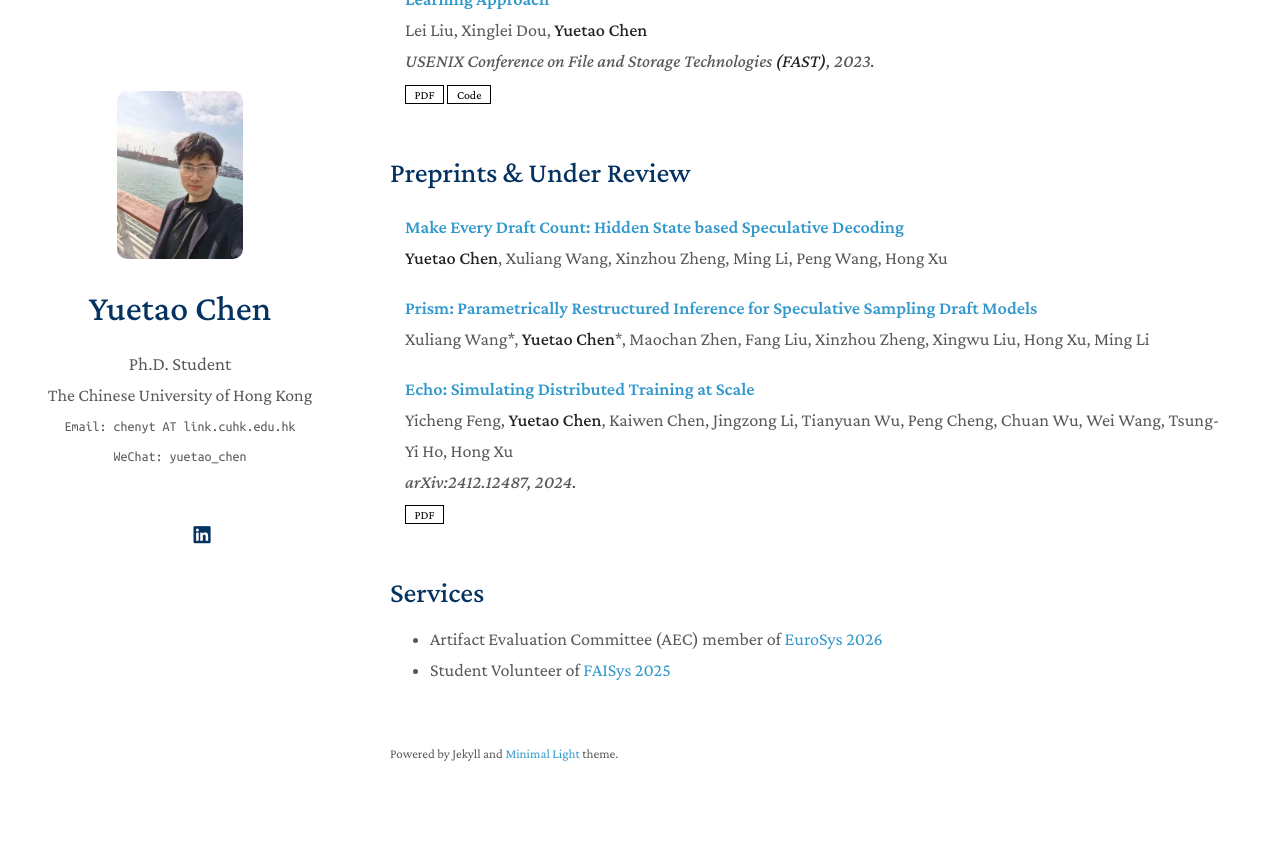
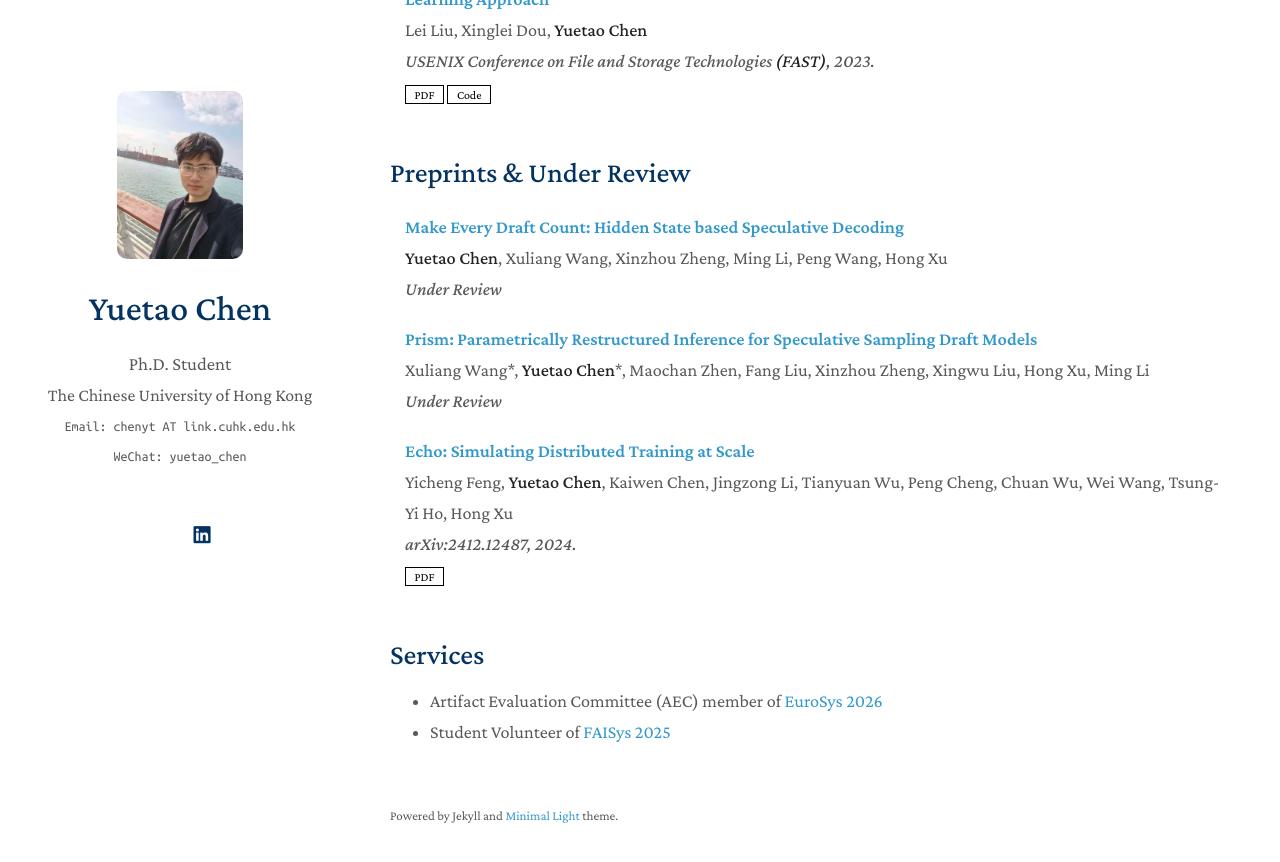
Before and after one commit to chenytpersonalpage/chenytpersonalpage.github.io, a Jekyll site: the page built from index.md, in a window 1280 px wide and 900 px high, scrolled down 1000 px. Shown: the top 862 px of the window. Built offline with Jekyll 4.4.1, drawn with Linux system fonts in a browser that asks for light colours; a style sheet for code colours, icons or effects is not loaded; before the commit the page ends 1838 px from its top, so only the background shows below that.

Commit message:
Update preprint

```diff
--- a/_data/publications.yml
+++ b/_data/publications.yml
@@ -34,13 +34,14 @@ preprints:
   # 示例：添加preprint论文时使用以下格式
   - title: "Make Every Draft Count: Hidden State based Speculative Decoding"
     authors: <strong>Yuetao Chen</strong>, Xuliang Wang, Xinzhou Zheng, Ming Li, Peng Wang, Hong Xu
-    # conference: arXiv preprint arXiv:2024.xxxxxa
+    conference: Under Review
     # pdf: https://arxiv.org/abs/xxxx.xxxxx
     # code: https://github.com/xxx
     # preprint: https://arxiv.org/abs/xxxx.xxxxx
 
   - title: "Prism: Parametrically Restructured Inference for Speculative Sampling Draft Models"
     authors: Xuliang Wang*, <strong>Yuetao Chen</strong>*, Maochan Zhen, Fang Liu, Xinzhou Zheng, Xingwu Liu, Hong Xu, Ming Li
+    conference: Under Review
 
   - title: "Echo: Simulating Distributed Training at Scale"
     authors: Yicheng Feng, <strong>Yuetao Chen</strong>, Kaiwen Chen, Jingzong Li, Tianyuan Wu, Peng Cheng, Chuan Wu, Wei Wang, Tsung-Yi Ho, Hong Xu
```
